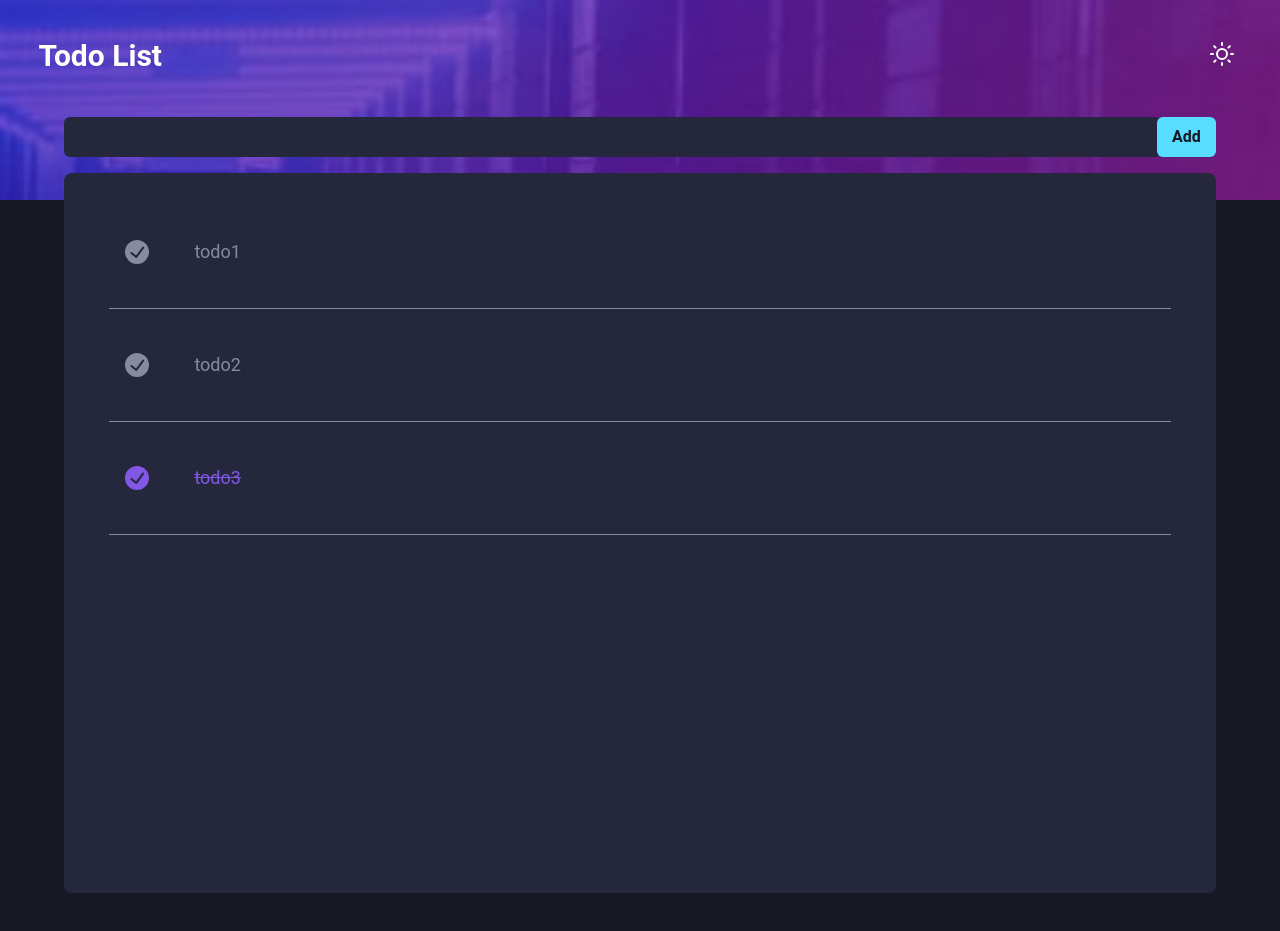
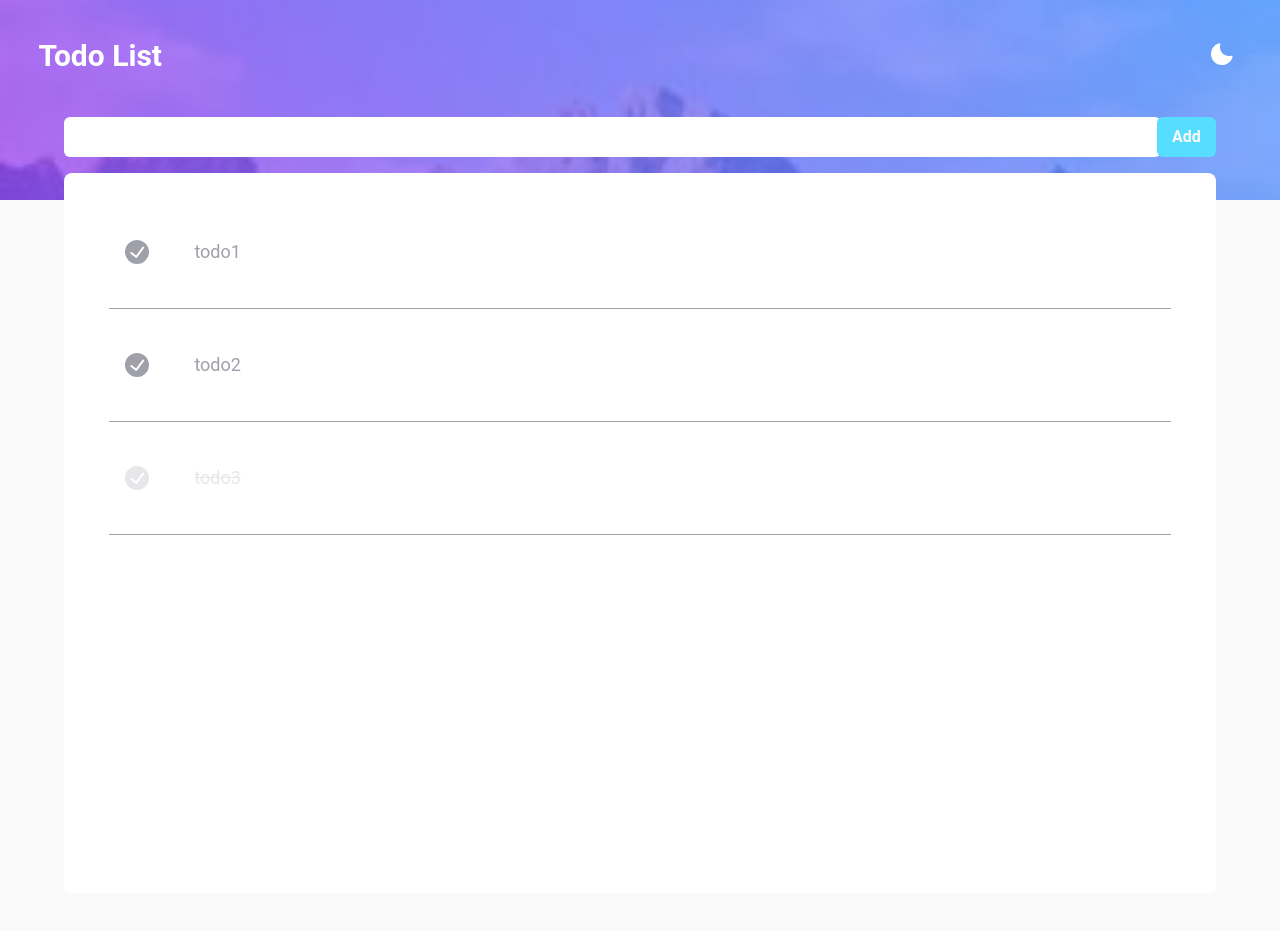
Before and after one commit to LuisMarchio03/todolist-nextjs-chakraui-reduxjs, a Next.js app: page / in a window 1280 px wide. Built offline with nearby package versions, Linux system fonts and the light colour scheme.

Commit message:
challenge-dev-form

```diff
--- /dev/null
+++ b/src/hooks/useTheme.ts
@@ -0,0 +1,14 @@
+import { useState } from 'react';
+
+import dark from "../styles/theme/dark";
+import light from "../styles/theme/light";
+
+export const useTheme = () =>  {
+  const [theme, setTheme] = useState(light);
+
+  const toggleTheme = () => {
+    setTheme(theme === dark ? light : dark);
+  }
+
+  return { theme, toggleTheme };
+}
--- a/src/pages/_app.tsx
+++ b/src/pages/_app.tsx
@@ -2,13 +2,15 @@ import { Provider } from "react-redux";
 import { store } from "../store/store";
 
 import { ChakraProvider, CSSReset } from "@chakra-ui/react";
-import theme from "../styles/theme";
-import dark from "../styles/theme/dark";
+
+import { useTheme } from "../hooks/useTheme";
 
 function MyApp({ Component, pageProps }) {
+  const { theme } = useTheme();
+
   return (
     <Provider store={store}>
-      <ChakraProvider theme={dark}>
+      <ChakraProvider theme={theme}>
         <CSSReset />
         <Component {...pageProps} />
       </ChakraProvider>
--- a/src/pages/index.tsx
+++ b/src/pages/index.tsx
@@ -1,4 +1,8 @@
 import React, { FormEvent, useEffect, useState } from "react";
+
+import { useTheme } from "../hooks/useTheme";
+import dark from "../styles/theme/dark";
+import light from "../styles/theme/light";
 
 import { useDispatch, useSelector } from "react-redux";
 import { addTask, toggleComplete } from "../store/taskSlice";
@@ -13,6 +17,7 @@ import {
 } from "@chakra-ui/react";
 
 import { SunIcon } from "@chakra-ui/icons";
+import { MoonIcon } from "@chakra-ui/icons";
 import { CheckCircleIcon } from "@chakra-ui/icons";
 
 interface Tasks {
@@ -22,6 +27,8 @@ interface Tasks {
 }
 
 const Home: React.FC = () => {
+  const { theme, toggleTheme } = useTheme();
+
   const [newTasks, setNewTasks] = useState();
   const dispatch = useDispatch();
 
@@ -51,6 +58,8 @@ const Home: React.FC = () => {
       minHeight="100vh"
       bg="gray.800"
     >
+      {theme === dark ? (
+        <>
           <Flex
             as="header"
             w="100%"
@@ -60,19 +69,20 @@ const Home: React.FC = () => {
             bgSize="cover"
             justifyContent="space-between"
           >
-        <Heading fontSize="3xl" p={["1%", "3%"]} color="white">
+            <Heading fontSize="3xl" p={["1%", "3%"]} color="#ffffff">
               Todo List
             </Heading>
             <Button
               fontSize="2xl"
               p={["1%", "3%"]}
               mt="1rem"
-          color="white"
+              color="#ffffff"
               bg="transparent"
               _active={{ bg: "transparent" }}
               _focus={{ border: 0 }}
               _hover={{ bg: "none", color: "hsl(280, 87%, 65%)" }}
               leftIcon={<SunIcon />}
+              onClick={toggleTheme}
             ></Button>
           </Flex>
 
@@ -133,7 +143,13 @@ const Home: React.FC = () => {
                 >
                   {stateTasks.map((task: Tasks) => (
                     <React.Fragment key={task.id}>
-                  <Flex as="div" w="100%" minH="40px" m="2% 0" align="center">
+                      <Flex
+                        as="div"
+                        w="100%"
+                        minH="40px"
+                        m="2% 0"
+                        align="center"
+                      >
                         {task.completed === false ? (
                           <>
                             <Button
@@ -164,10 +180,10 @@ const Home: React.FC = () => {
                               textAlign="center"
                               fontSize="1.5rem"
                               bg="transparent"
-                          color="purple.500"
+                              color="gray.600"
                               _active={{ bg: "transparent" }}
                               _focus={{ border: 0 }}
-                          _hover={{ bg: "none", color: "blue.400" }}
+                              _hover={{ bg: "none", color: "purple.500" }}
                               leftIcon={<CheckCircleIcon />}
                               onClick={() =>
                                 handleCompleteClick(task.id, task.completed)
@@ -180,7 +196,7 @@ const Home: React.FC = () => {
                               w="90%"
                               h="auto"
                               p="2%"
-                          color="purple.500"
+                              color="gray.600"
                             >
                               {task.title}
                             </Box>
@@ -194,6 +210,161 @@ const Home: React.FC = () => {
               </Box>
             </Box>
           </Flex>
+        </>
+      ) : (
+        <>
+          <Flex
+            as="header"
+            w="100%"
+            h="200px"
+            bgRepeat="no-repeat"
+            bgImage={`/images/bg-mobile-light.jpg`}
+            bgSize="cover"
+            justifyContent="space-between"
+          >
+            <Heading fontSize="3xl" p={["1%", "3%"]} color="#ffffff">
+              Todo List
+            </Heading>
+            <Button
+              fontSize="2xl"
+              p={["1%", "3%"]}
+              mt="1rem"
+              color="#ffffff"
+              bg="transparent"
+              _active={{ bg: "transparent" }}
+              _focus={{ border: 0 }}
+              _hover={{ bg: "none", color: "hsl(280, 87%, 65%)" }}
+              leftIcon={<MoonIcon />}
+              onClick={toggleTheme}
+            ></Button>
+          </Flex>
+
+          <Flex
+            flexWrap="wrap"
+            as="main"
+            w="90%"
+            minH="90vh"
+            p="1% 0"
+            m="2% 0"
+            mt="-6rem"
+          >
+            <Box w="100%" as="div">
+              <FormControl as="form" mb="1rem" id="text">
+                <Flex as="div">
+                  <Input
+                    w="100%"
+                    h="40px"
+                    type="text"
+                    border="0"
+                    color="white"
+                    bg="gray.700"
+                    value={newTasks}
+                    onChange={(event: any) => setNewTasks(event.target.value)}
+                  />
+                  <Button
+                    border="0"
+                    h="40px"
+                    ml="-0.3rem"
+                    bg="blue.300"
+                    _active={{ bg: "transparent" }}
+                    _focus={{ border: 0 }}
+                    _hover={{ bg: "blue.400" }}
+                    onClick={handleSubmit}
+                  >
+                    Add
+                  </Button>
+                </Flex>
+              </FormControl>
+
+              <Box
+                borderRadius="8px"
+                as="article"
+                w="100%"
+                minH="90vh"
+                bg="gray.700"
+                p="2%"
+              >
+                <Flex
+                  flexWrap="wrap"
+                  as="div"
+                  align="center"
+                  p="0 2%"
+                  justifyContent="space-between"
+                  w="100%"
+                  minH="40px"
+                  color="gray.400"
+                >
+                  {stateTasks.map((task: Tasks) => (
+                    <React.Fragment key={task.id}>
+                      <Flex
+                        as="div"
+                        w="100%"
+                        minH="40px"
+                        m="2% 0"
+                        align="center"
+                      >
+                        {task.completed === false ? (
+                          <>
+                            <Button
+                              textAlign="center"
+                              fontSize="1.5rem"
+                              bg="transparent"
+                              _active={{ bg: "transparent" }}
+                              _focus={{ border: 0 }}
+                              _hover={{ bg: "none", color: "blue.400" }}
+                              leftIcon={<CheckCircleIcon />}
+                              onClick={() =>
+                                handleCompleteClick(task.id, task.completed)
+                              }
+                            ></Button>
+                            <Box
+                              fontSize={["sm", "lg"]}
+                              as="div"
+                              w="90%"
+                              h="auto"
+                              p="2%"
+                            >
+                              {task.title}
+                            </Box>
+                          </>
+                        ) : (
+                          <>
+                            <Button
+                              textAlign="center"
+                              fontSize="1.5rem"
+                              bg="transparent"
+                              color="gray.600"
+                              _active={{ bg: "transparent" }}
+                              _focus={{ border: 0 }}
+                              _hover={{ bg: "none", color: "purple.500" }}
+                              leftIcon={<CheckCircleIcon />}
+                              onClick={() =>
+                                handleCompleteClick(task.id, task.completed)
+                              }
+                            ></Button>
+                            <Box
+                              fontSize={["sm", "lg"]}
+                              textDecoration="line-through"
+                              as="div"
+                              w="90%"
+                              h="auto"
+                              p="2%"
+                              color="gray.600"
+                            >
+                              {task.title}
+                            </Box>
+                          </>
+                        )}
+                      </Flex>
+                      <Box as="div" w="100%" h="1px" bg="gray.400"></Box>
+                    </React.Fragment>
+                  ))}
+                </Flex>
+              </Box>
+            </Box>
+          </Flex>
+        </>
+      )}
     </Flex>
   );
 };
--- a/src/styles/theme/dark.ts
+++ b/src/styles/theme/dark.ts
@@ -24,11 +24,11 @@ const customTheme = {
     gray: {
       ...theme.colors.gray,
       400: '#888aa1',
+      600: '#4A5568',
       700: '#25273c',
       800: '#181824'
     },
   },
-  body: {},
 }
 
 export default customTheme;
--- a/src/styles/theme/light.ts
+++ b/src/styles/theme/light.ts
@@ -9,7 +9,7 @@ const customTheme = {
   },
   colors: {
     ...theme.colors,
-    white: '#fffef9',
+    white: '#a0a0ab',
     blue: {
       300: 'hsl(192, 100%, 67%)',
       400: 'hsl(220, 98%, 61%)',
@@ -23,9 +23,10 @@ const customTheme = {
     },
     gray: {
       ...theme.colors.gray,
-      400: '#888aa1',
-      700: '#25273c',
-      800: '#181824'
+      400: '#a0a0ab',
+      600: '#e7e7ea',
+      700: '#ffffff',
+      800: '#fafafa'
     },
   },
 }
```
Lines whose indentation alone changed are shown as unchanged.
